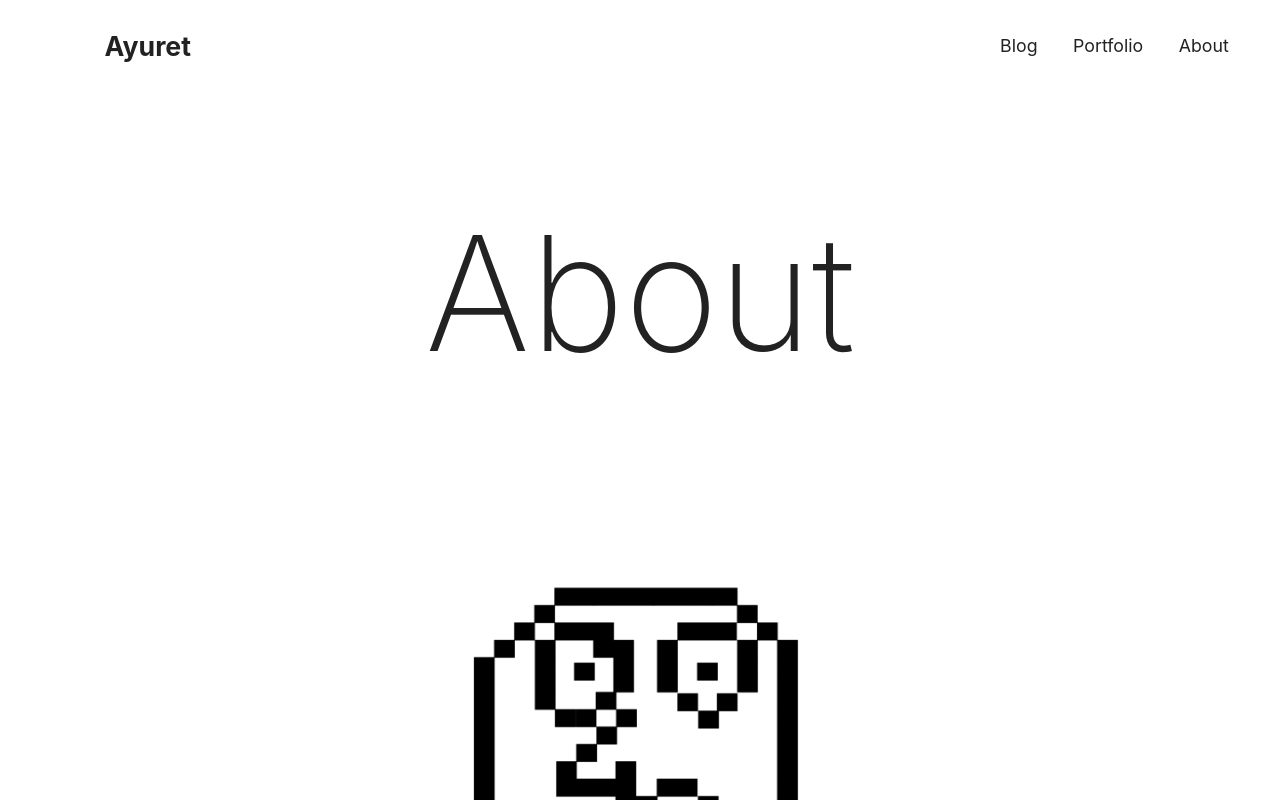
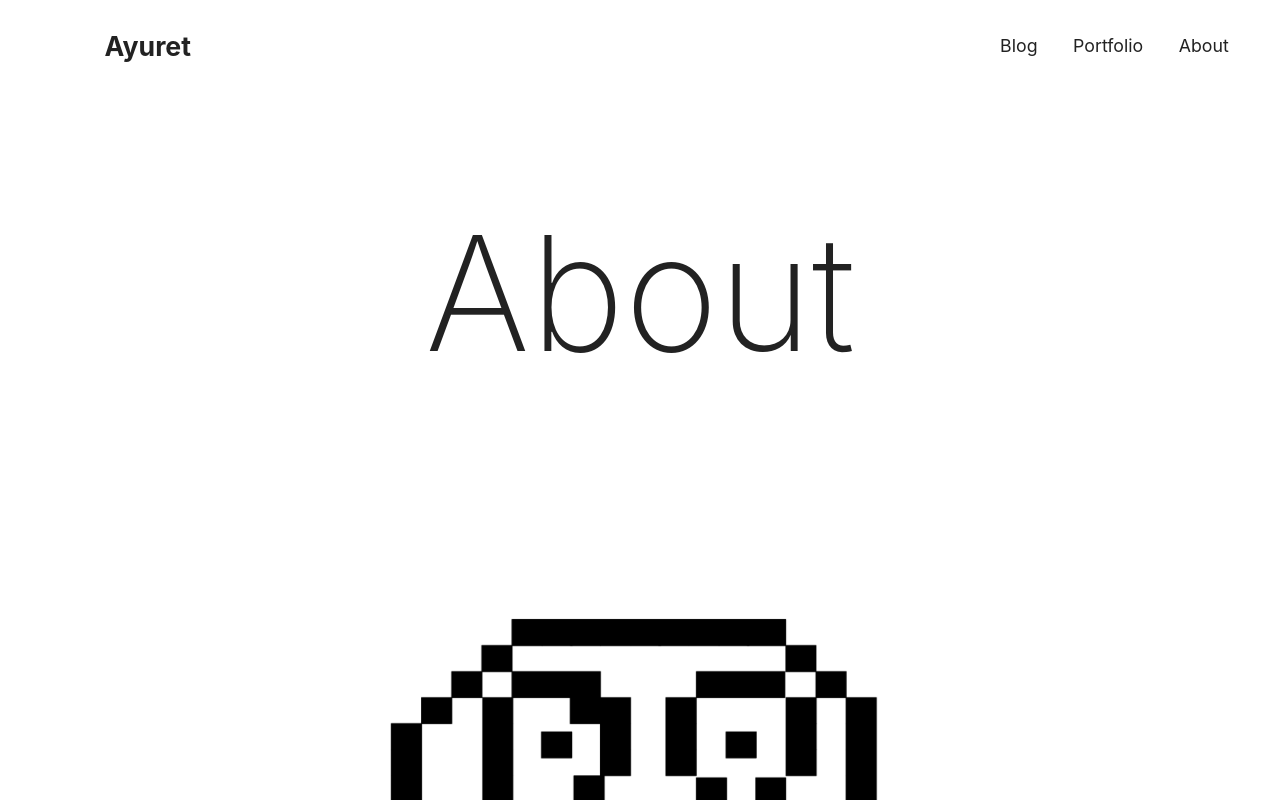
Before and after one commit to kazuki714/magia-blog, a Next.js app: page /about in a window 1280 px wide. Shown: the top 800 px of the page. Built offline with nearby package versions, Linux system fonts and the light colour scheme.

Commit message:
[modify]画面幅

```diff
--- a/styles/container.module.css
+++ b/styles/container.module.css
@@ -1,5 +1,5 @@
 .default {
-  width: 60%;
+  width: 92%;
   max-width: 1152px;
   margin: 0 auto;
 }
```
